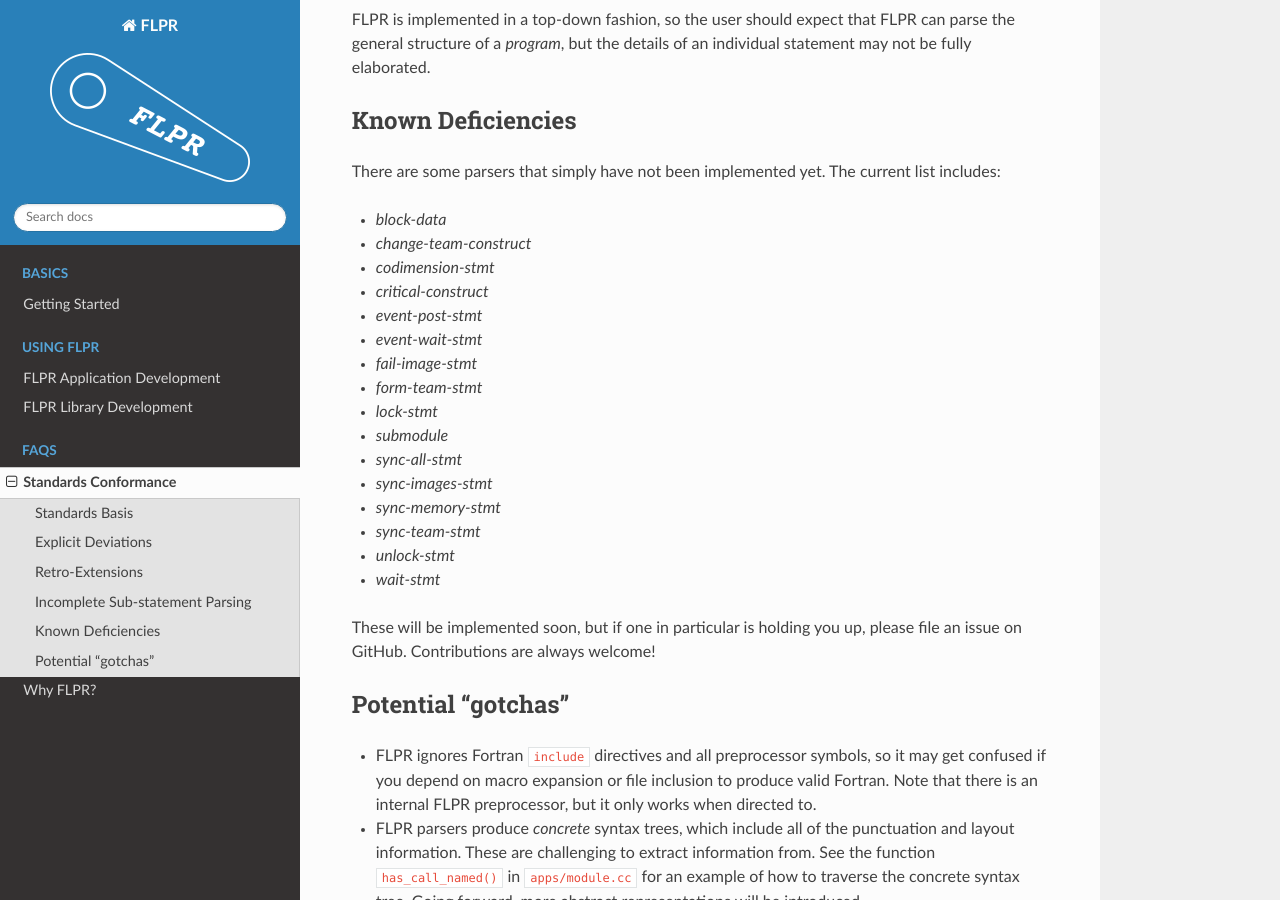
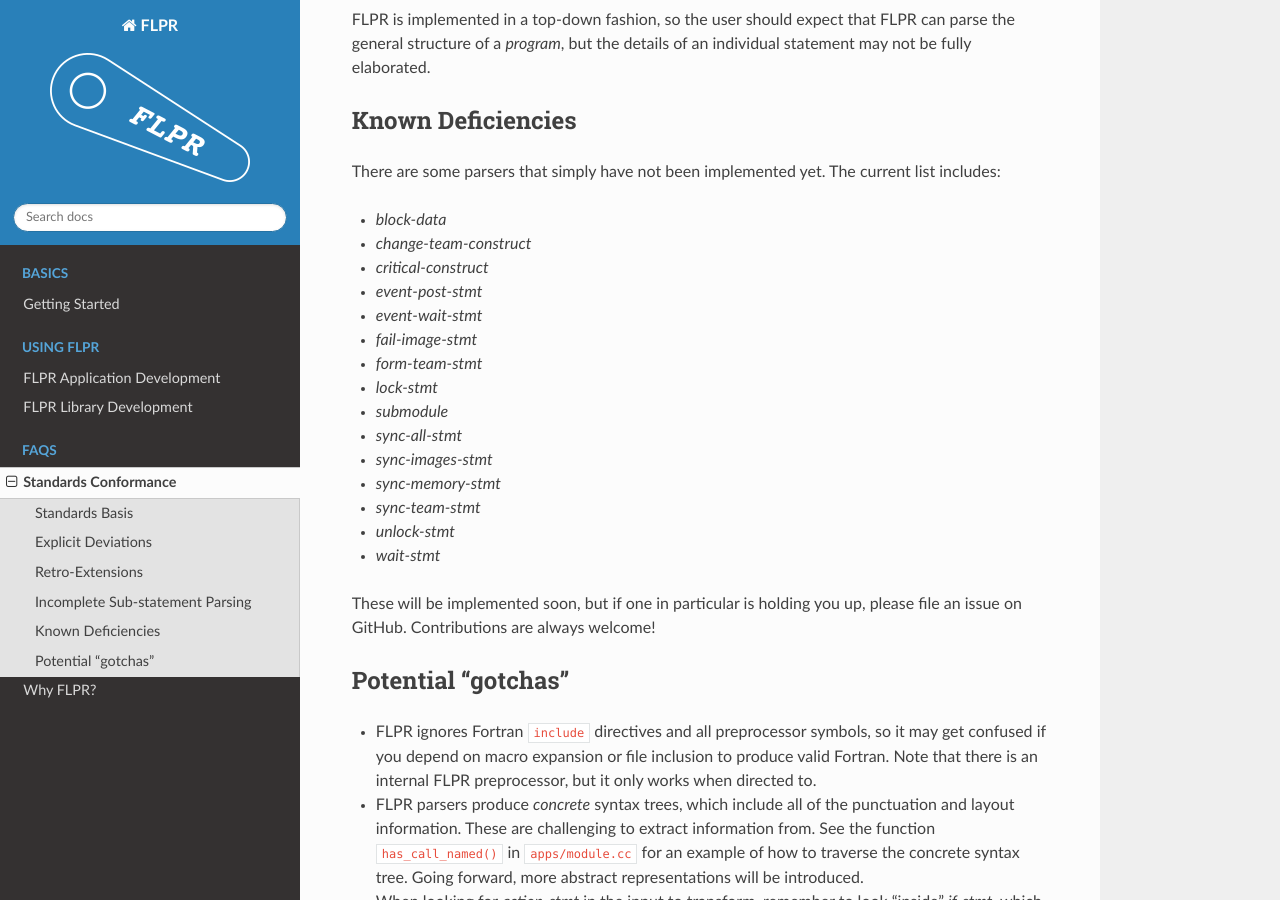
Before and after one commit to lanl/FLPR, a Sphinx documentation site: the page built from docs/sphinx/conformance.rst, in a window 1280 px wide and 900 px high, scrolled down 1265 px. Built offline with Sphinx 7.4.7 and the Read the Docs theme 2.0.0, drawn with Linux system fonts in a browser that asks for light colours.

Commit message:
Implemented codimension-stmt parser, issue #19 - added codimension-stmt parser - added test cases - updated Sphinx documentation

```diff
--- a/docs/sphinx/conformance.rst
+++ b/docs/sphinx/conformance.rst
@@ -81,7 +81,6 @@
 
 * *block-data*
 * *change-team-construct*
-* *codimension-stmt*
 * *critical-construct*
 * *event-post-stmt*
 * *event-wait-stmt*
```
Also changed, not shown: 3 other files.
